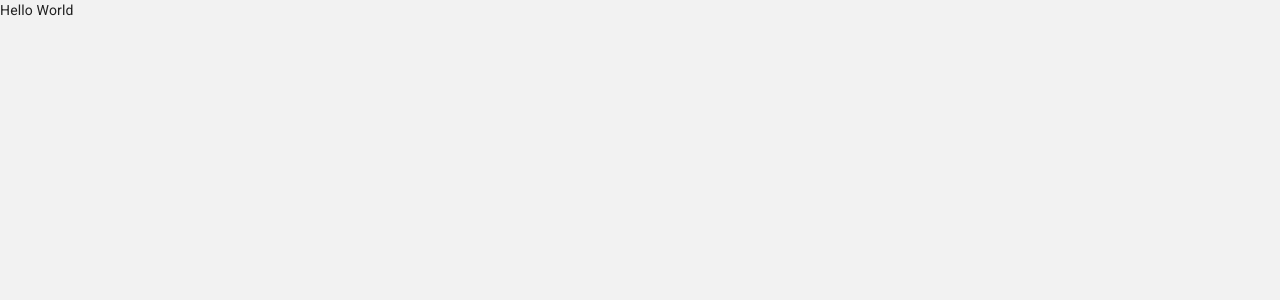
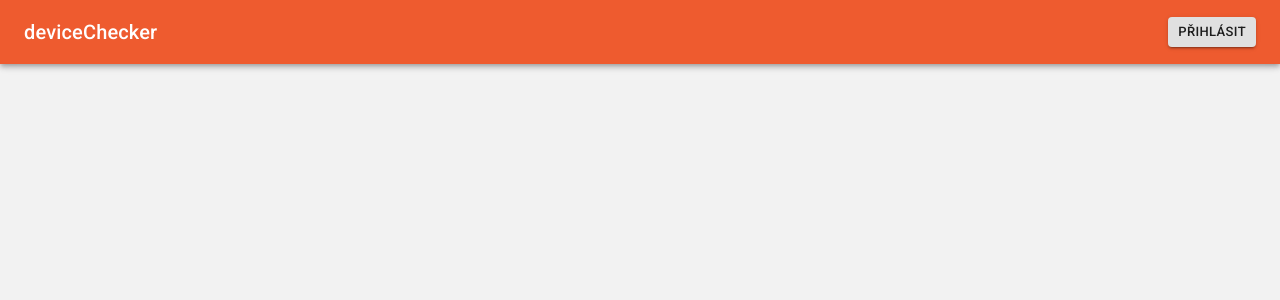
Before and after one commit to marvoqs/device-checker, a React (Create React App) app: page / in a window 1280 px wide. Shown: the top 300 px of the page. Built offline with nearby package versions, Linux system fonts and the light colour scheme.

Commit message:
Create TopBar components

```diff
--- a/src/App.tsx
+++ b/src/App.tsx
@@ -1,7 +1,14 @@
 import React from 'react';
 
-function App() {
-  return <div>Hello World</div>;
-}
+// Components
+import TopBar from './components/TopBar';
+
+const App: React.FC = () => {
+  return (
+    <>
+      <TopBar />
+    </>
+  );
+};
 
 export default App;
--- /dev/null
+++ b/src/components/TopBar.tsx
@@ -0,0 +1,36 @@
+import React from 'react';
+
+// Material-UI Components
+import { AppBar, Button, Toolbar, Typography } from '@material-ui/core';
+import { createStyles, makeStyles, Theme } from '@material-ui/core/styles';
+
+const useStyles = makeStyles((theme: Theme) =>
+  createStyles({
+    root: {
+      flexGrow: 1,
+    },
+    title: {
+      flexGrow: 1,
+    },
+  })
+);
+
+const TopBar: React.FC = () => {
+  const classes = useStyles();
+  return (
+    <div className={classes.root}>
+      <AppBar position='static'>
+        <Toolbar>
+          <Typography variant='h6' className={classes.title}>
+            deviceChecker
+          </Typography>
+          <Button size='small' variant='contained'>
+            Přihlásit
+          </Button>
+        </Toolbar>
+      </AppBar>
+    </div>
+  );
+};
+
+export default TopBar;
```
Also changed, not shown: 1 other file (tests, documents, lock files or other folders).
